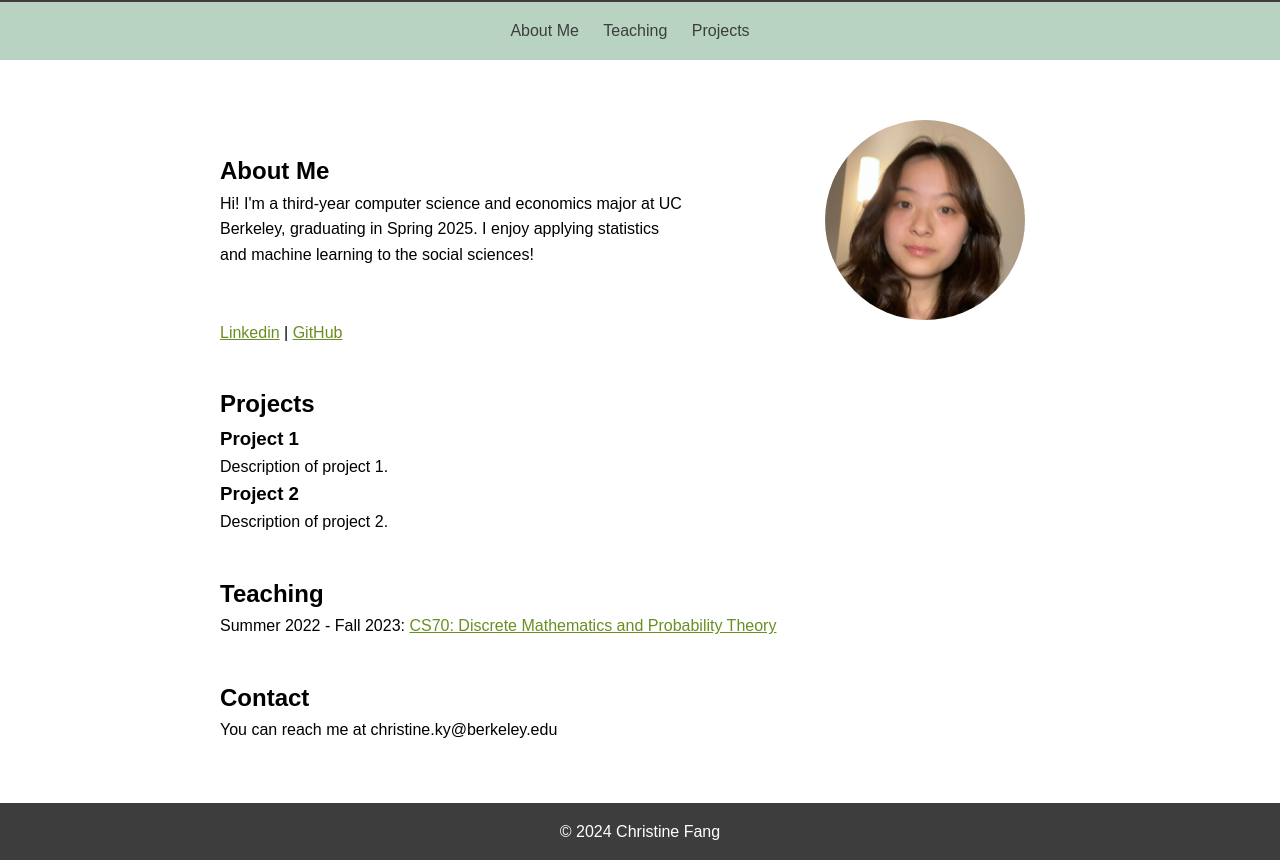
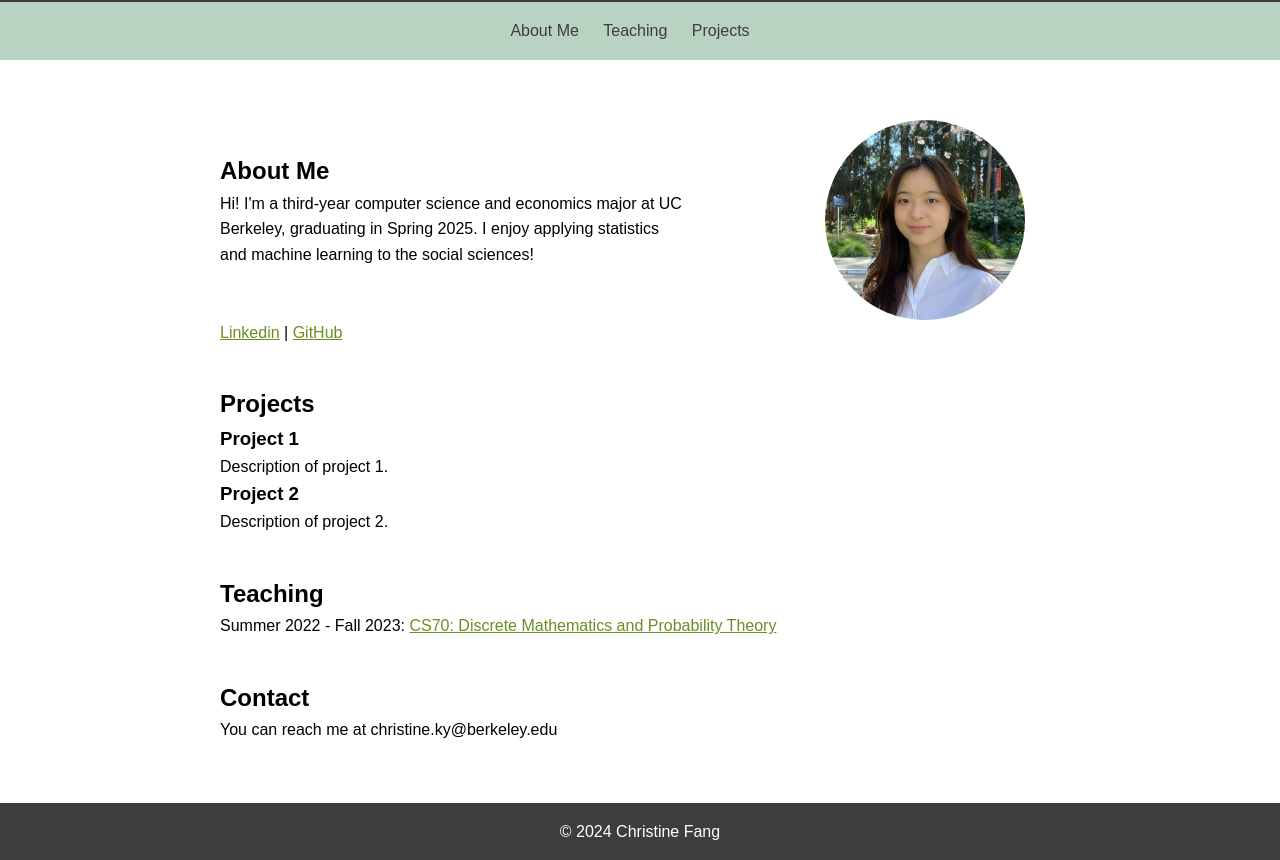
Before and after one commit to crumbs314/ChristineFang.github.io, a plain HTML site: page index.html in a window 1280 px wide. Shown: the part 81-941 px from the top of the page. Drawn offline with Linux system fonts and the light colour scheme.

Commit message:
Update index.html

```diff
--- a/index.html
+++ b/index.html
@@ -28,7 +28,7 @@
                         <p>Hi! I'm a third-year computer science and economics major at UC Berkeley, graduating in Spring 2025. I enjoy applying statistics and machine learning to the social sciences! </p>
                     </div>
                     <div class="photo">
-                        <img src="pic3.jpg" alt="My Photo">
+                        <img src="christinefang.jpg" alt="My Photo">
                     </div>
                 </div>
 
```
